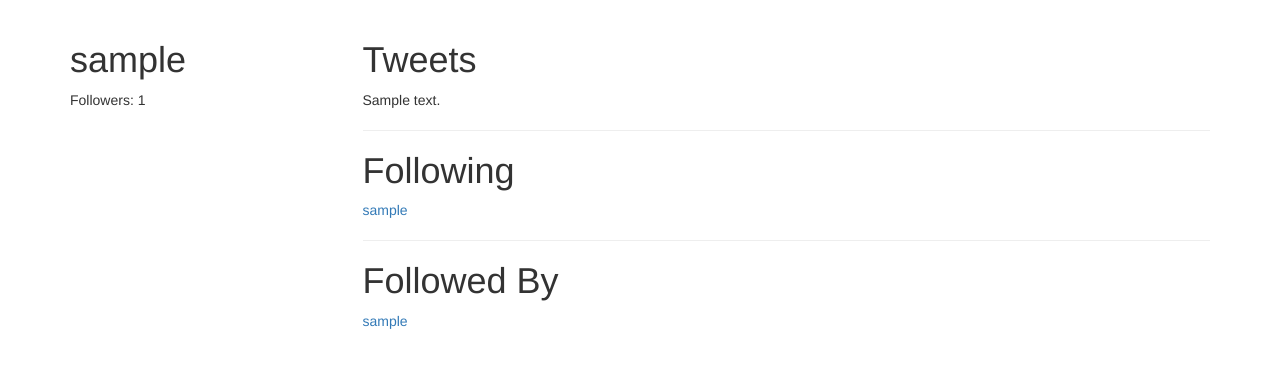
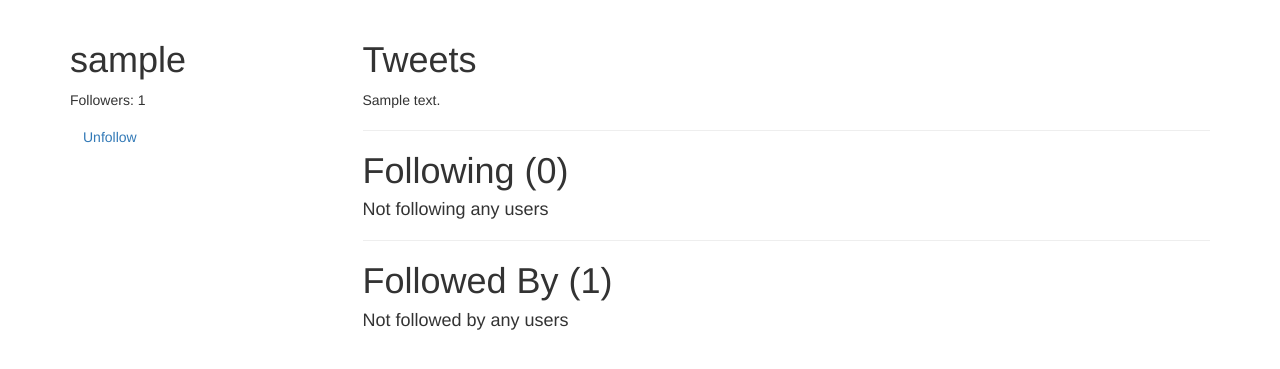
Before and after one commit to ipandzic/twitter-clone, a Django app: a page that uses accounts/templates/accounts/user_detail.html in a window 1280 px wide. Shown: the part 136-505 px from the top of the page. Run offline with Django 3.2, Linux system fonts and the light colour scheme; a user stored in the database is signed in; tables that the repository leaves empty hold one stand-in row (values such as "Sample post"); some libraries are stand-ins or nearby versions.

Commit message:
Added follow button

```diff
--- a/accounts/models.py
+++ b/accounts/models.py
@@ -1,12 +1,47 @@
 from django.conf import settings
 from django.db import models
 
-# Create your models here.
+
+class UserProfileManager(models.Manager):
+    use_for_related_fields = True
+
+    def all(self):
+        qs = self.get_queryset().all()
+        try:
+            if self.instance:
+                qs = qs.exclude(user=self.instance)
+        except:
+            pass
+        return qs
+
+    def toggle_follow(self, user, to_toogle_user):
+        user_profile, created = UserProfile.objects.get_or_create(user=user)
+        if to_toogle_user in user_profile.following.all():
+            user_profile.following.remove(to_toogle_user)
+            added = False
+        else:
+            user_profile.following.add(to_toogle_user)
+            added = True
+        return added
+
+    def is_following(self, user, followed_by_user):
+        user_profile, created = UserProfile.objects.get_or_create(user=user)
+        if created:
+            return False
+        if followed_by_user in user_profile.following.all():
+            return True
+        return False
 
 
 class UserProfile(models.Model):
     user = models.OneToOneField(settings.AUTH_USER_MODEL, related_name="profile")
     following = models.ManyToManyField(settings.AUTH_USER_MODEL, blank=True, related_name="followed_by")
 
+    objects = UserProfileManager()
+
     def __str__(self):
         return str(self.following.all().count())
+
+    def get_following(self):
+        users = self.following.all()
+        return users.exclude(username=self.user.username)
--- a/accounts/templates/accounts/user_detail.html
+++ b/accounts/templates/accounts/user_detail.html
@@ -5,6 +5,7 @@
     <div class='col-sm-3 col-xs-12'>
         <h1>{{ object.username }} </h1>
         <p>Followers: {{ object.followed_by.count }}</p>
+        <p><a class="btn btn-link" href='{% url "profiles:follow" username=object.username %}'> {% if following %} Unfollow {% else %} Follow {% endif %}</a></p>
      </div>
 
      <div class='col-sm-9 col-xs-12'>
@@ -14,15 +15,16 @@
         {% endfor %}
 
         <hr/>
-        <h1>Following</h1>
-          {% for user in object.profile.following.all %}
+        <h1>Following ({{ object.profile.get_following.count }})</h1>
+
+          {% for user in object.profile.get_following %}
           <a href="/profiles/{{ user.username }}">{{ user.username }}</a><br/>
           {% empty %}
           <h4> Not following any users </h4>
           {% endfor %}
 
         <hr/>
-        <h1>Followed By</h1>
+        <h1>Followed By ({{ object.followed_by.count }})</h1>
           {% for profile in object.followed_by.all %}
           <a href="/profiles/{{ profile.user.username }}">{{ profile.user.username }}</a><br/>
           {% empty %}
--- a/accounts/urls.py
+++ b/accounts/urls.py
@@ -1,7 +1,8 @@
 from django.conf.urls import url
 from django.views.generic.base import RedirectView
 from .views import (
-    UserDetailView
+    UserDetailView,
+    UserFollowView
     )
 
 
@@ -10,6 +11,6 @@ urlpatterns = [
     #url(r'^search/$', TweetListView.as_view(), name='list'),
     #url(r'^create/$', TweetCreateView.as_view(), name='create'),
     url(r'^(?P<username>[\w.@+-]+)/$', UserDetailView.as_view(), name='detail'),
-    #url(r'^(?P<pk>\d+)/update/$', TweetUpdateView.as_view(), name='update'),
+    url(r'^(?P<username>[\w.@+-]+)/follow/$', UserFollowView.as_view(), name='follow'),
     #url(r'^(?P<pk>\d+)/delete/$', TweetDeleteView.as_view(), name='update'),
 ]
--- a/accounts/views.py
+++ b/accounts/views.py
@@ -1,6 +1,9 @@
 from django.contrib.auth import get_user_model
-from django.shortcuts import render, get_object_or_404
+from django.shortcuts import render, get_object_or_404, redirect
+from django.views import View
 from django.views.generic import DetailView
+
+from .models import UserProfile
 
 User = get_user_model()
 
@@ -14,3 +17,17 @@ class UserDetailView(DetailView):
             User,
             username__iexact=self.kwargs.get("username")
             )
+
+    def get_context_data(self, *args, **kwargs):
+        context = super(UserDetailView, self).get_context_data(*args, **kwargs)
+        context["following"] = UserProfile.objects.is_following(self.request.user, self.get_object())
+        return context
+
+
+class UserFollowView(View):
+
+    def get(self, request, username, *args, **kwargs):
+        toggle_user = get_object_or_404(User, username__iexact=username)
+        if request.user.is_authenticated():
+            is_following = UserProfile.objects.toggle_follow(request.user, toggle_user)
+        return redirect("profiles:detail", username=username)
```
